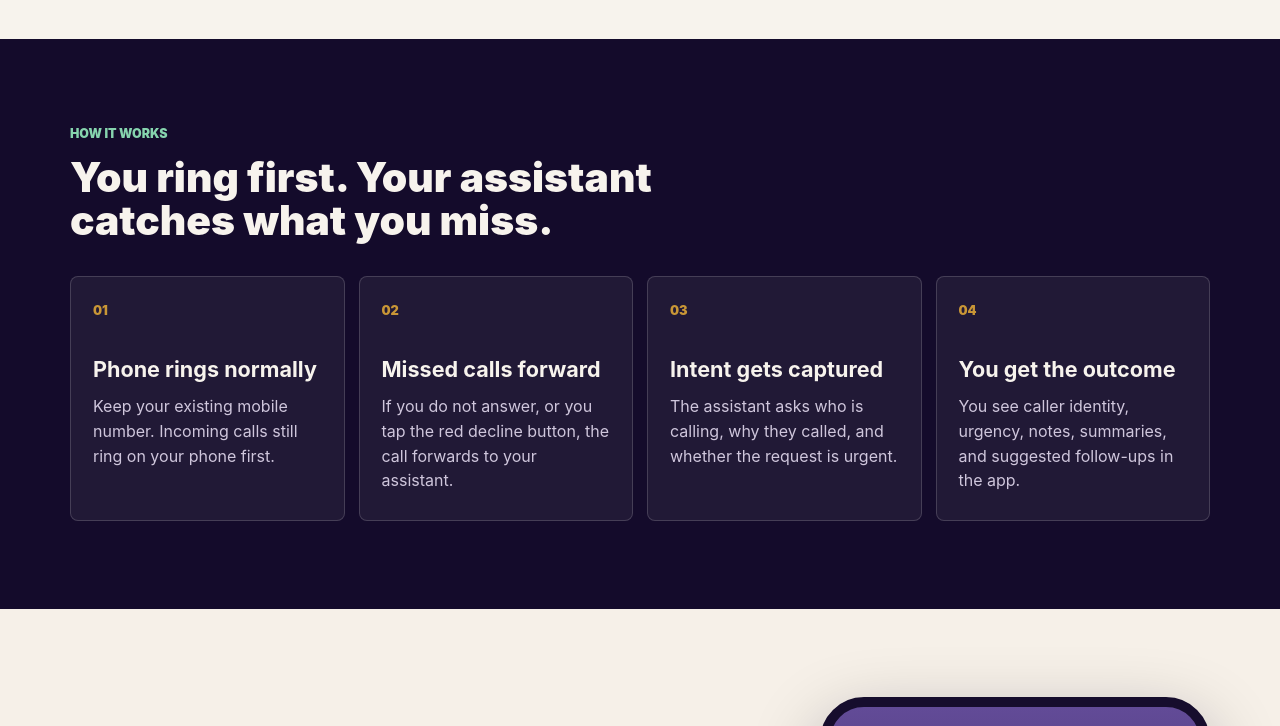
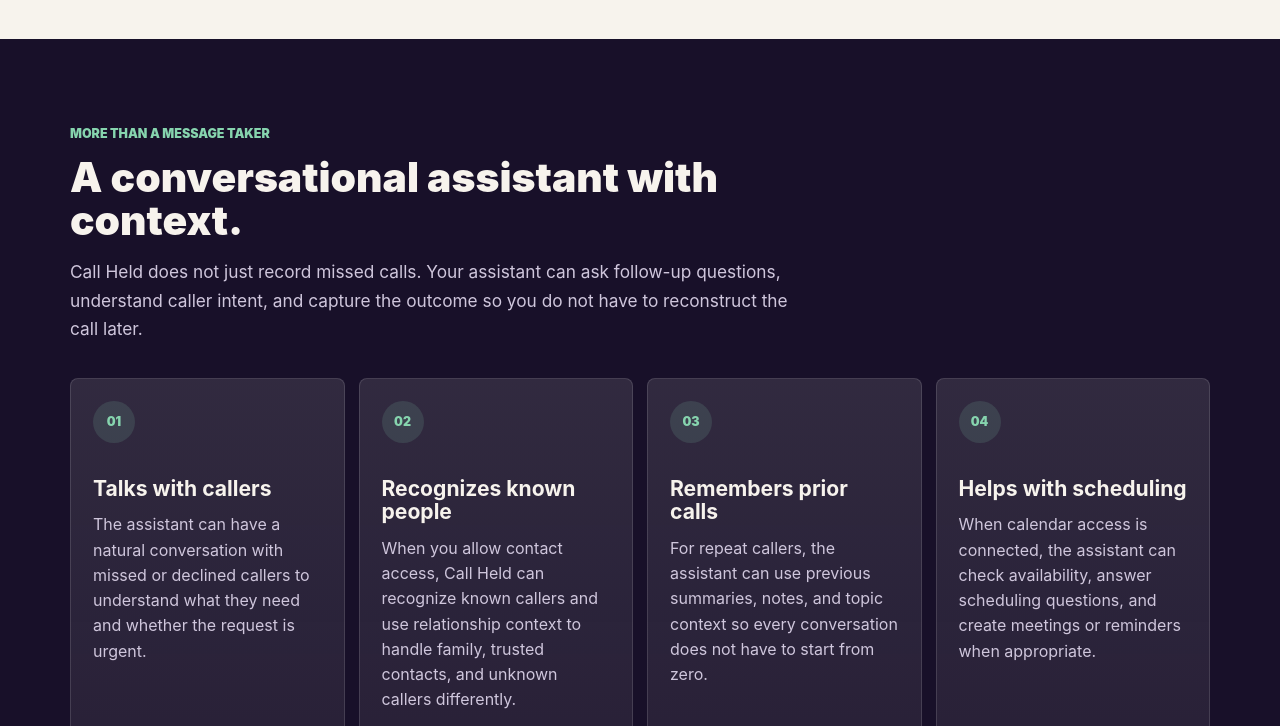
Before and after one commit to dflaggvt/phone-agent, a website built with Vite: page web/index.html in a window 1280 px wide. Shown: the part 1030-1756 px from the top of the page. Built offline with nearby package versions, Linux system fonts and the light colour scheme.

Commit message:
Clarify Call Held assistant capabilities

```diff
--- a/web/index.html
+++ b/web/index.html
@@ -5,12 +5,12 @@
     <meta name="viewport" content="width=device-width, initial-scale=1.0" />
     <meta
       name="description"
-      content="Call Held is an AI phone assistant that handles missed or declined calls, understands caller intent, and helps you follow up."
+      content="Call Held is an AI phone assistant that talks with missed or declined callers, remembers context when available, and helps you follow up."
     />
     <meta property="og:title" content="Call Held" />
     <meta
       property="og:description"
-      content="When you miss or decline a call, Call Held forwards it to your assistant, captures intent, and helps you follow up."
+      content="When you miss or decline a call, Call Held forwards it to a conversational assistant that captures intent, context, and follow-ups."
     />
     <meta property="og:type" content="website" />
     <meta property="og:image" content="/call-held-hero.png" />
@@ -24,6 +24,7 @@
         <span>Call Held</span>
       </a>
       <nav class="site-nav" aria-label="Primary navigation">
+        <a href="#capabilities">Capabilities</a>
         <a href="#how">How it works</a>
         <a href="#trust">Trust</a>
         <a class="nav-cta" href="#beta">Join beta</a>
@@ -60,6 +61,55 @@
             caller requests, decisions, topic updates, and follow-ups. It protects attention
             without pretending your phone never rings.
           </p>
+        </div>
+      </section>
+
+      <section id="capabilities" class="section capability-section" aria-labelledby="capabilities-title">
+        <div class="section-inner">
+          <div class="section-heading">
+            <p class="eyebrow">More than a message taker</p>
+            <h2 id="capabilities-title">A conversational assistant with context.</h2>
+            <p class="section-copy">
+              Call Held does not just record missed calls. Your assistant can ask follow-up
+              questions, understand caller intent, and capture the outcome so you do not have
+              to reconstruct the call later.
+            </p>
+          </div>
+
+          <div class="capability-grid">
+            <article class="capability-item">
+              <span class="capability-icon" aria-hidden="true">01</span>
+              <h3>Talks with callers</h3>
+              <p>
+                The assistant can have a natural conversation with missed or declined callers
+                to understand what they need and whether the request is urgent.
+              </p>
+            </article>
+            <article class="capability-item">
+              <span class="capability-icon" aria-hidden="true">02</span>
+              <h3>Recognizes known people</h3>
+              <p>
+                When you allow contact access, Call Held can recognize known callers and use
+                relationship context to handle family, trusted contacts, and unknown callers differently.
+              </p>
+            </article>
+            <article class="capability-item">
+              <span class="capability-icon" aria-hidden="true">03</span>
+              <h3>Remembers prior calls</h3>
+              <p>
+                For repeat callers, the assistant can use previous summaries, notes, and topic
+                context so every conversation does not have to start from zero.
+              </p>
+            </article>
+            <article class="capability-item">
+              <span class="capability-icon" aria-hidden="true">04</span>
+              <h3>Helps with scheduling</h3>
+              <p>
+                When calendar access is connected, the assistant can check availability, answer
+                scheduling questions, and create meetings or reminders when appropriate.
+              </p>
+            </article>
+          </div>
         </div>
       </section>
 
--- a/web/src/styles.css
+++ b/web/src/styles.css
@@ -273,6 +273,57 @@ h2 {
 .section-heading {
   max-width: 720px;
   margin-bottom: 34px;
+}
+
+.section-copy {
+  margin-top: 16px;
+  color: var(--muted);
+  font-size: 1.08rem;
+  line-height: 1.65;
+}
+
+.capability-section {
+  background: #181029;
+}
+
+.capability-grid {
+  display: grid;
+  grid-template-columns: repeat(4, minmax(0, 1fr));
+  gap: 14px;
+}
+
+.capability-item {
+  min-height: 270px;
+  padding: 22px;
+  border: 1px solid rgba(255, 255, 255, 0.13);
+  border-radius: 8px;
+  background:
+    linear-gradient(180deg, rgba(247, 243, 237, 0.08), rgba(247, 243, 237, 0.035)),
+    rgba(247, 243, 237, 0.04);
+}
+
+.capability-icon {
+  display: inline-grid;
+  place-items: center;
+  width: 42px;
+  height: 42px;
+  border-radius: 50%;
+  background: rgba(134, 212, 174, 0.14);
+  color: var(--mint);
+  font-size: 0.78rem;
+  font-weight: 900;
+}
+
+.capability-item h3 {
+  margin-top: 34px;
+  font-size: 1.32rem;
+  line-height: 1.12;
+}
+
+.capability-item p {
+  margin-top: 12px;
+  color: var(--muted);
+  line-height: 1.58;
 }
 
 .steps {
@@ -637,11 +688,13 @@ h2 {
     font-size: 2.08rem;
   }
 
-  .steps {
+  .steps,
+  .capability-grid {
     grid-template-columns: 1fr 1fr;
   }
 
-  .step {
+  .step,
+  .capability-item {
     min-height: 210px;
   }
 
@@ -672,8 +725,17 @@ h2 {
   .hero-actions,
   .hero-line,
   .hero-copy {
-    width: calc(100vw - 48px);
-    max-width: calc(100vw - 48px);
+    width: calc(100vw - 88px);
+    max-width: calc(100vw - 88px);
+  }
+
+  .section-inner {
+    width: calc(100vw - 88px);
+    max-width: calc(100vw - 88px);
+  }
+
+  h2 {
+    font-size: 1.86rem;
   }
 
   h1 {
@@ -689,15 +751,18 @@ h2 {
     width: 100%;
   }
 
-  .steps {
+  .steps,
+  .capability-grid {
     grid-template-columns: 1fr;
   }
 
-  .step {
+  .step,
+  .capability-item {
     min-height: auto;
   }
 
-  .step h3 {
+  .step h3,
+  .capability-item h3 {
     margin-top: 24px;
   }
 
@@ -720,8 +785,8 @@ h2 {
   }
 
   .legal-shell {
-    width: calc(100vw - 36px);
-    max-width: calc(100vw - 36px);
+    width: calc(100vw - 72px);
+    max-width: calc(100vw - 72px);
     padding-left: 18px;
     padding-right: 18px;
   }
```
Also changed, not shown: docs/play-store-listing.md (+3 -1 lines), docs/website.md (+11 -0 lines).
